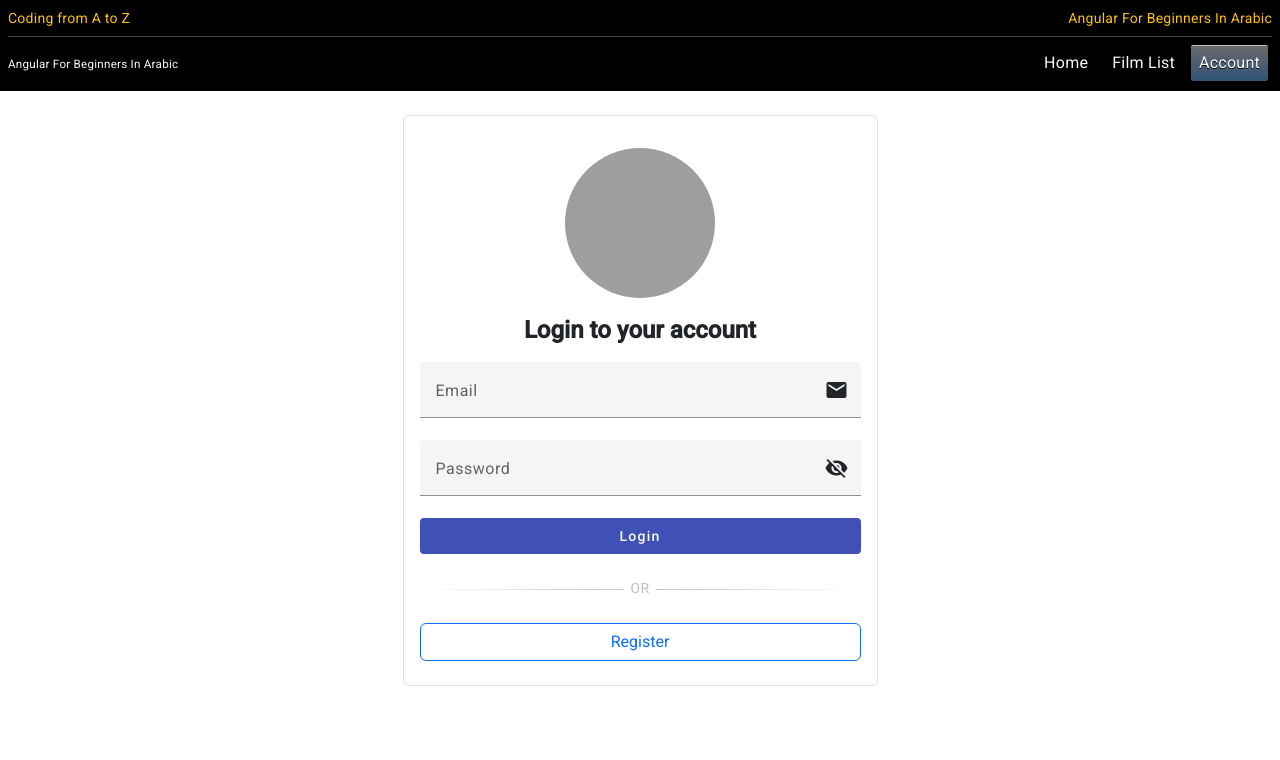
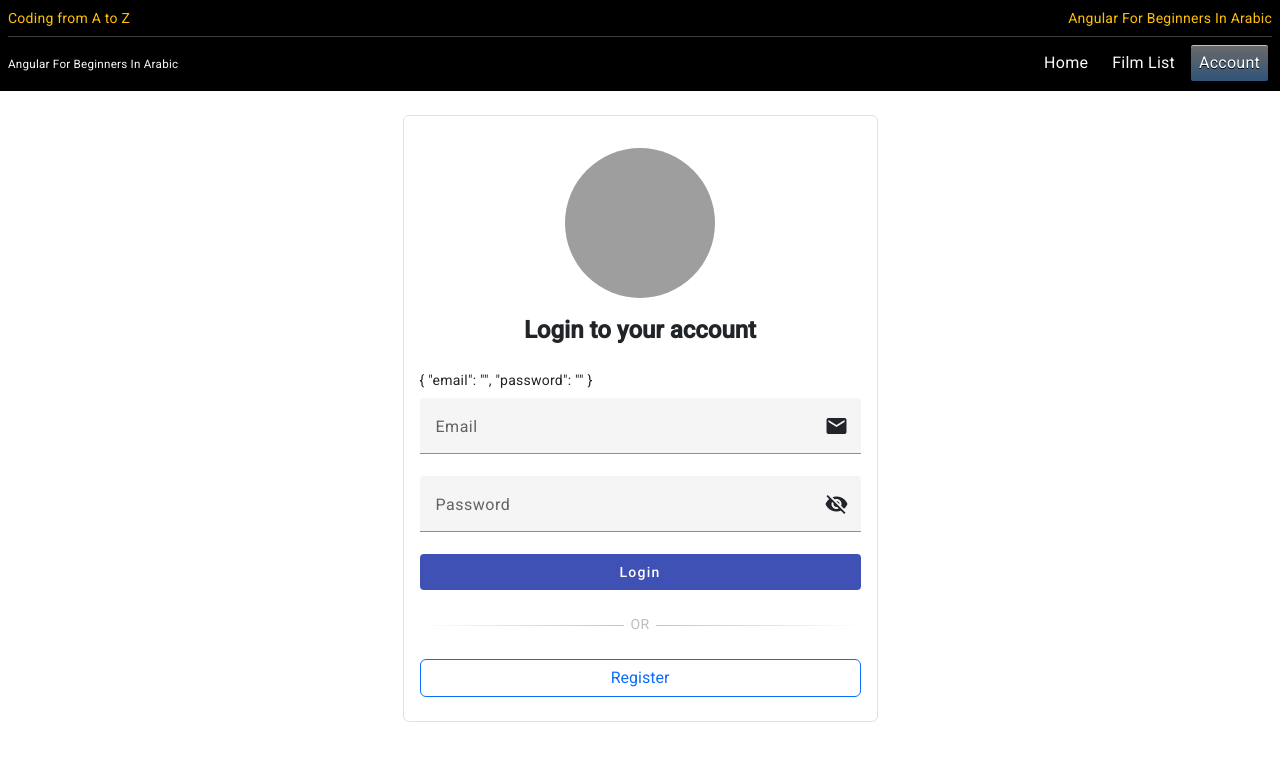
Before and after one commit to ammarnas/future_code, an Angular app: page /account/login in a window 1280 px wide. Shown: the top 760 px of the page. Built offline with nearby package versions, Linux system fonts and the light colour scheme; grey boxes are pictures that could not be loaded.

Commit message:
#49 first way access data from form

```diff
--- a/src/app/account/login/login.component.html
+++ b/src/app/account/login/login.component.html
@@ -5,6 +5,9 @@
         <img src="https://picsum.photos/id/0/600/600" alt="logo" class="rounded-circle" style="width: 150px;">
       </div>
       <h1 class="text-center fw-bold">Login to your account</h1>
+      <div class="py-2">
+        {{ loginForm.value | json }}
+      </div>
       <form class="row" #loginForm="ngForm">
         <mat-form-field appearance="fill" class="col-12">
           <mat-label>Email</mat-label>
@@ -12,7 +15,8 @@
             ngModel
             matInput
             name="email"
-            placeholder="Enter your Email">
+            placeholder="Enter your Email"
+          >
           <mat-icon matSuffix>email</mat-icon>
         </mat-form-field>
         <mat-form-field appearance="fill" class="col-12">
```
